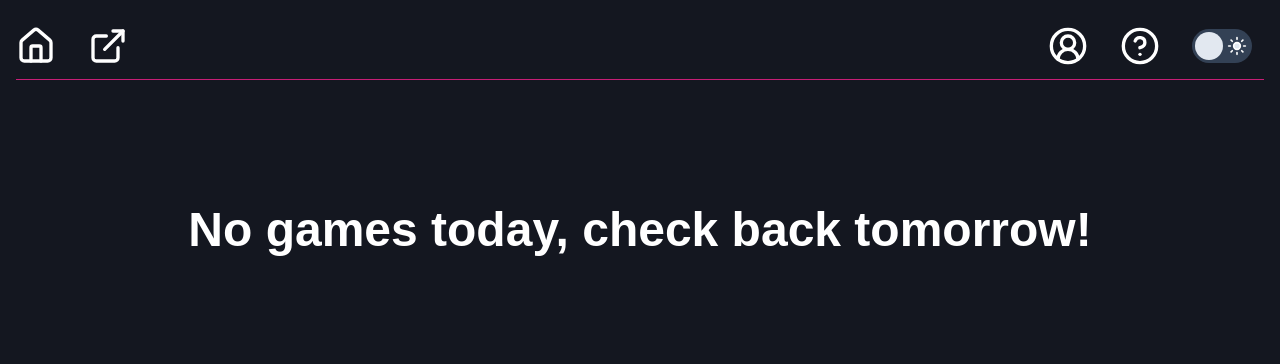
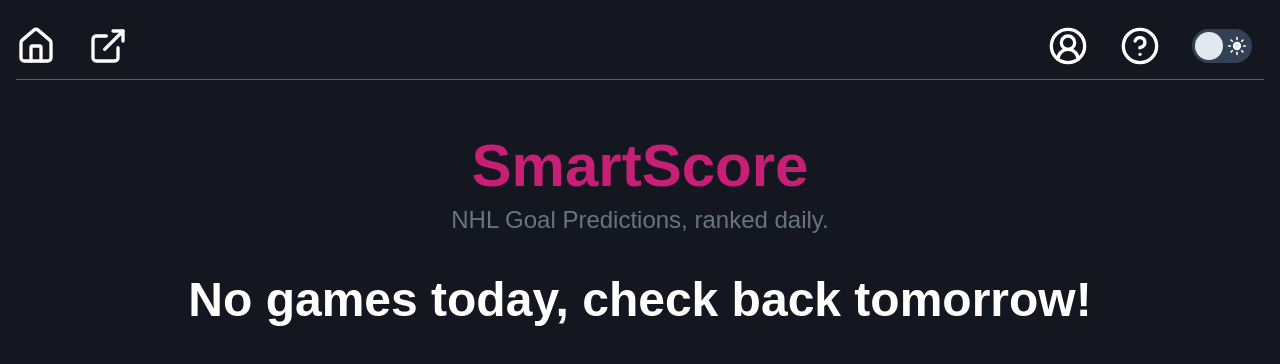
Before and after one commit to nathan-probert/SmartScore-UI, a Next.js app: page / in a window 1280 px wide. Shown: the top 364 px of the page. Built offline with nearby package versions, Linux system fonts and the light colour scheme; no server answers; the database is empty.

Commit message:
Add SmartScore page title and skip empty stat container

```diff
--- a/app/page.tsx
+++ b/app/page.tsx
@@ -274,8 +274,17 @@ export default function PlayerTables() {
   return (
     <div>
 
+      {/* Page title — keeps the top of the page intentional when stats are hidden. */}
+      <div className="flex flex-col items-center justify-center mt-10 md:mt-14">
+        <h1 className="text-4xl md:text-6xl font-bold text-primary leading-tight">SmartScore</h1>
+        <p className="text-lg md:text-2xl text-gray-500 font-medium mt-2">
+          NHL Goal Predictions, ranked daily.
+        </p>
+      </div>
+
       {/* Season stat is primary and centered (optional via SHOW_THIS_SEASONS_STATS). All-Time is optional via SHOW_ALL_TIME_STATS. */}
-      <div className="w-full mt-6 md:mt-4 px-4 md:px-10 flex flex-col md:flex-row items-center justify-center gap-4 md:gap-16" style={{ minHeight: '70px' }}>
+      {(SHOW_THIS_SEASONS_STATS || SHOW_ALL_TIME_STATS) && (
+        <div className="w-full mt-6 md:mt-4 px-4 md:px-10 flex flex-col md:flex-row items-center justify-center gap-4 md:gap-16" style={{ minHeight: '70px' }}>
         {SHOW_THIS_SEASONS_STATS && (
           <div className="flex flex-col items-center justify-center" style={{ width: 'max-content' }}>
             <span className="text-3xl md:text-5xl font-bold text-pink-600 leading-tight">
@@ -295,6 +304,7 @@ export default function PlayerTables() {
           </div>
         )}
       </div>
+      )}
       {showAllPlayers ? (
         <>
           <PlayerTable players={sortedPlayers.all} title="All Players" />
```
